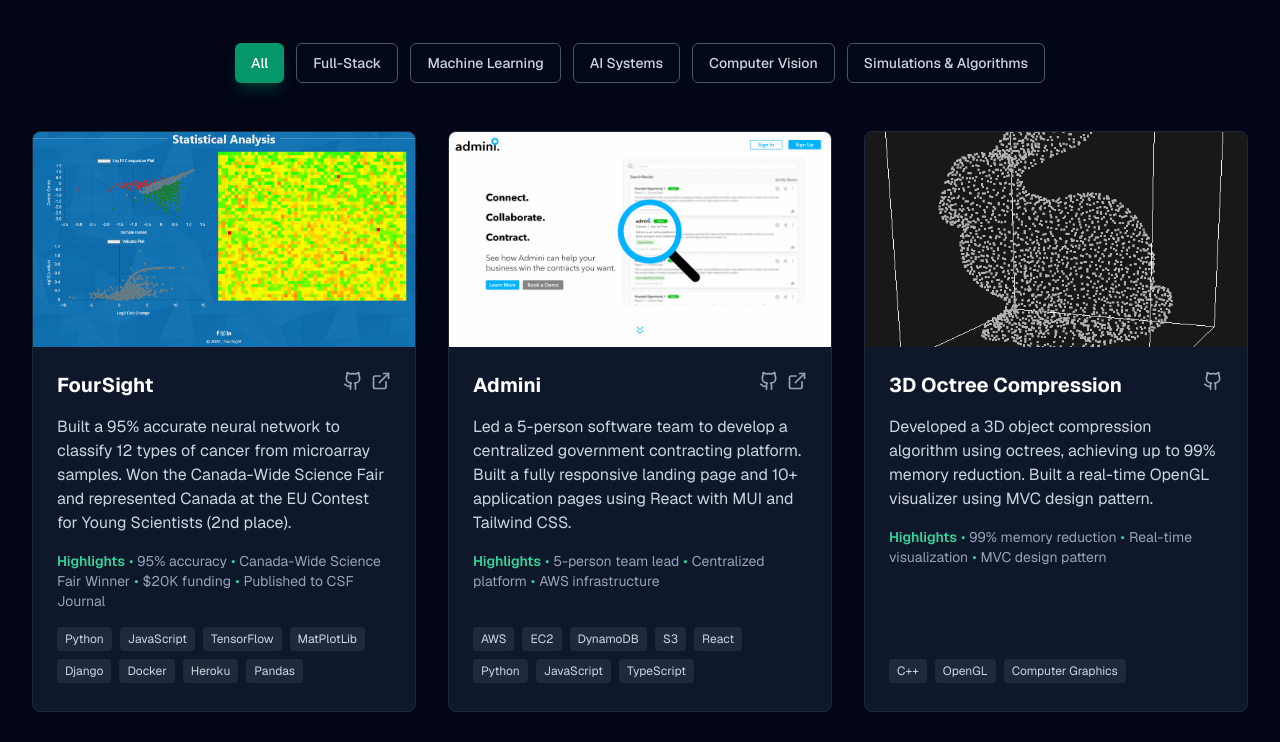
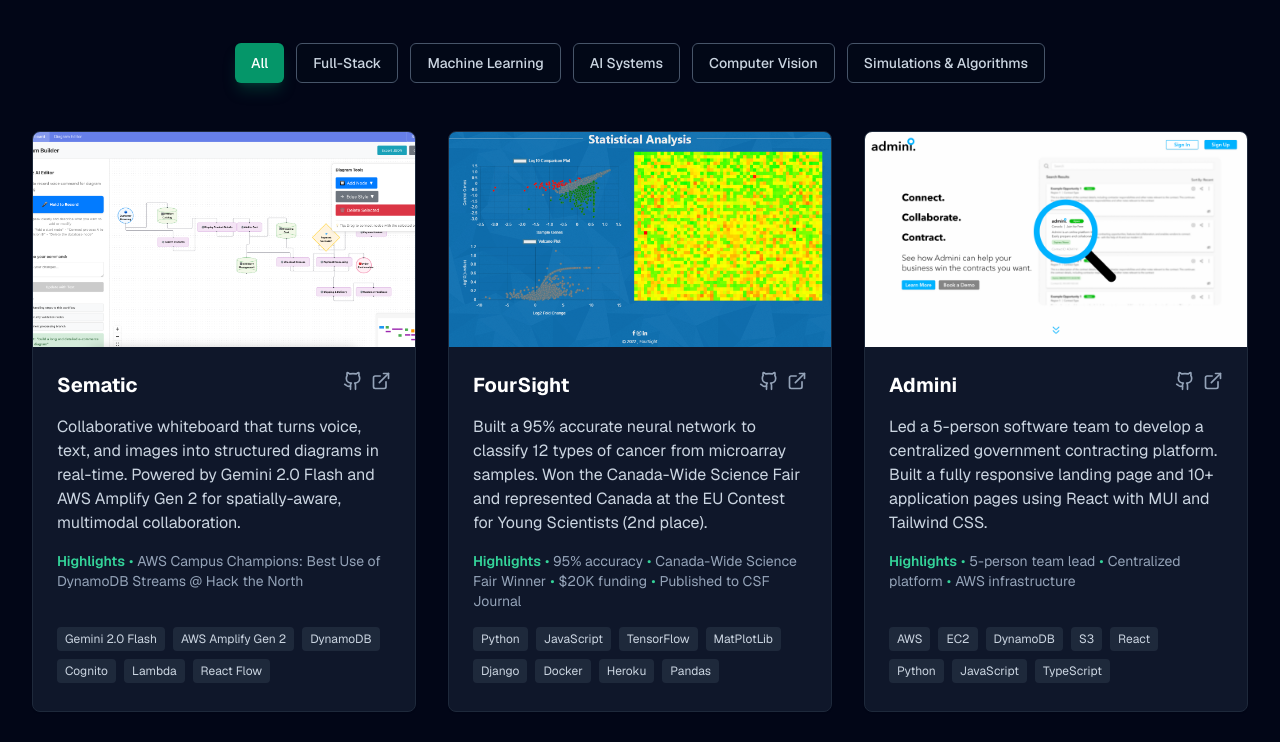
Before and after one commit to koralkulacoglu/portfolio, a Next.js app: page / in a window 1280 px wide. Shown: the part 3060-3802 px from the top of the page. Built offline with nearby package versions, Linux system fonts and the light colour scheme.

Commit message:
add HTN project Sematic

```diff
--- a/components/projects-section.tsx
+++ b/components/projects-section.tsx
@@ -13,6 +13,26 @@
   const [activeFilter, setActiveFilter] = useState("All");
 
   const projects = [
+    {
+      title: "Sematic",
+      description:
+        "Collaborative whiteboard that turns voice, text, and images into structured diagrams in real-time. Powered by Gemini 2.0 Flash and AWS Amplify Gen 2 for spatially-aware, multimodal collaboration.",
+      technologies: [
+        "Gemini 2.0 Flash",
+        "AWS Amplify Gen 2",
+        "DynamoDB",
+        "Cognito",
+        "Lambda",
+        "React Flow",
+      ],
+      categories: ["Full-Stack", "AI Systems", "Computer Vision"],
+      highlights: [
+        "AWS Campus Champions: Best Use of DynamoDB Streams @ Hack the North",
+      ],
+      github: "https://github.com/koralkulacoglu/sematic",
+      demo: "https://sematic.ca",
+      image: "/sematic.png",
+    },
     {
       title: "FourSight",
       description:
```
Also changed, not shown: public/sematic.png (added).
